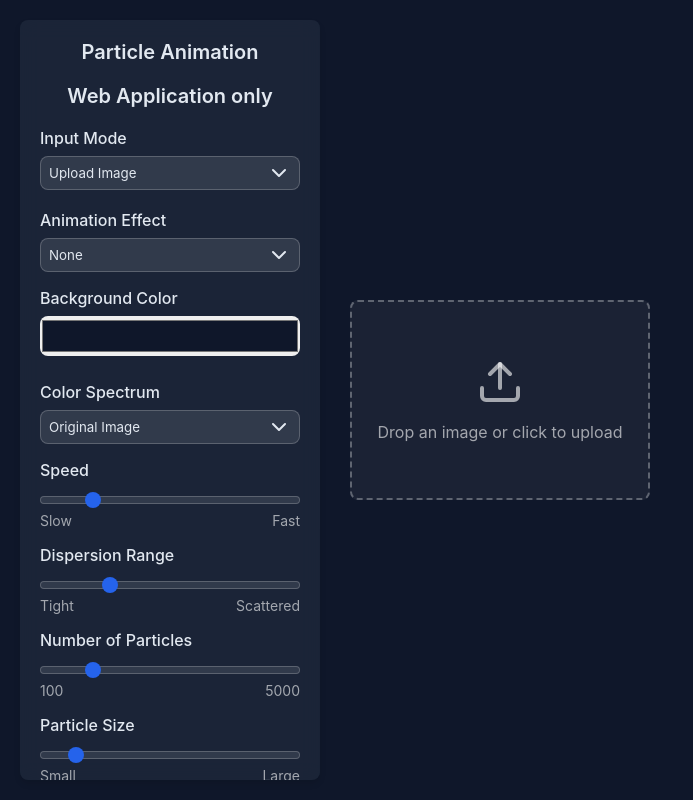
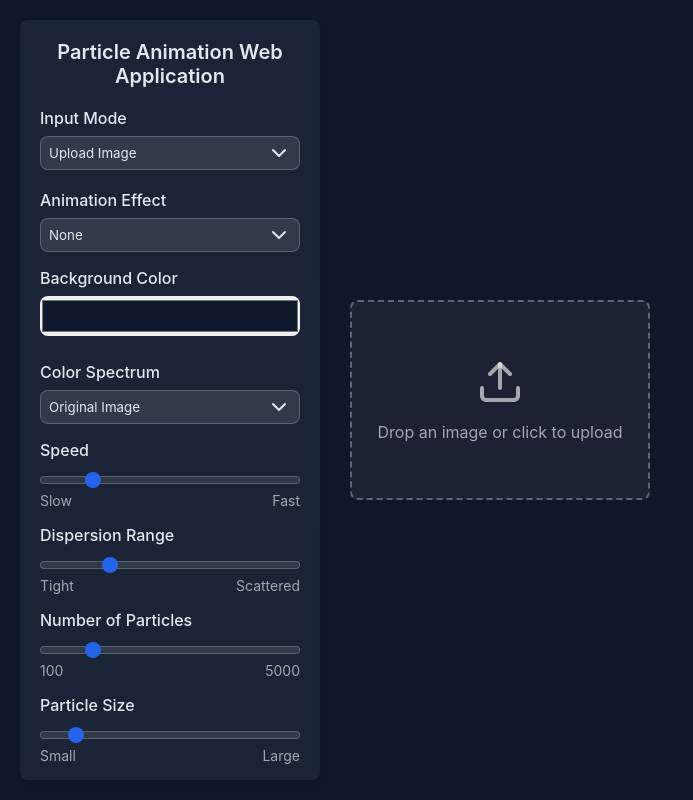
Before and after one commit to Rezar/ParticleViz, an Electron app: page index.html in a window 1000 px wide. Shown: the whole page, without its empty margins (0-693 px from the left). Drawn offline with nearby package versions, Linux system fonts and the light colour scheme.

Commit message:
Update index.html

```diff
--- a/index.html
+++ b/index.html
@@ -50,8 +50,7 @@
 <body>
   <div class="container">
     <div id="particle-controls">
-      <h1 class="title">Particle Animation</h1>
-      <h2 class="title">Web Application only</h2>
+      <h1 class="title">Particle Animation Web Application</h1>
       <div class="control-group mode-select">
         <label class="control-label">Input Mode</label>
         <select id="inputModeSelect">
```
